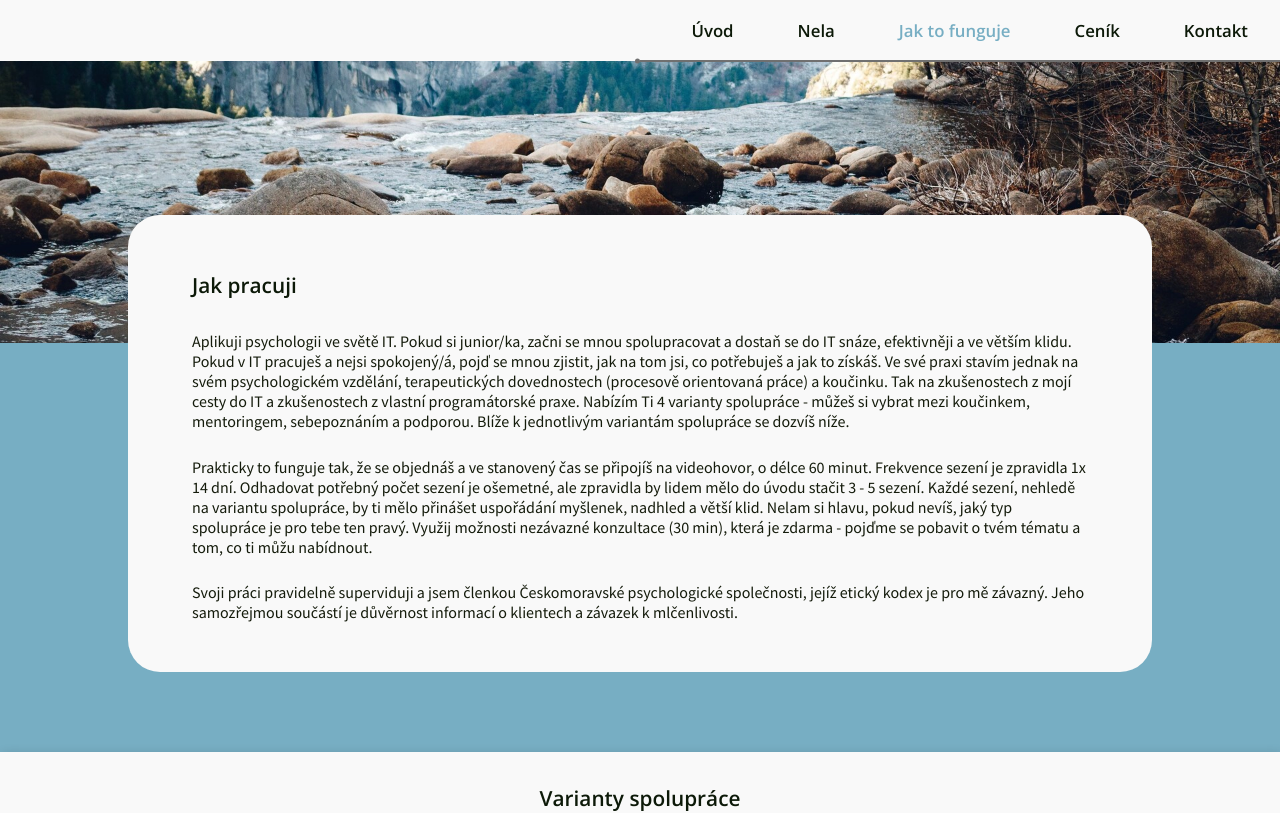
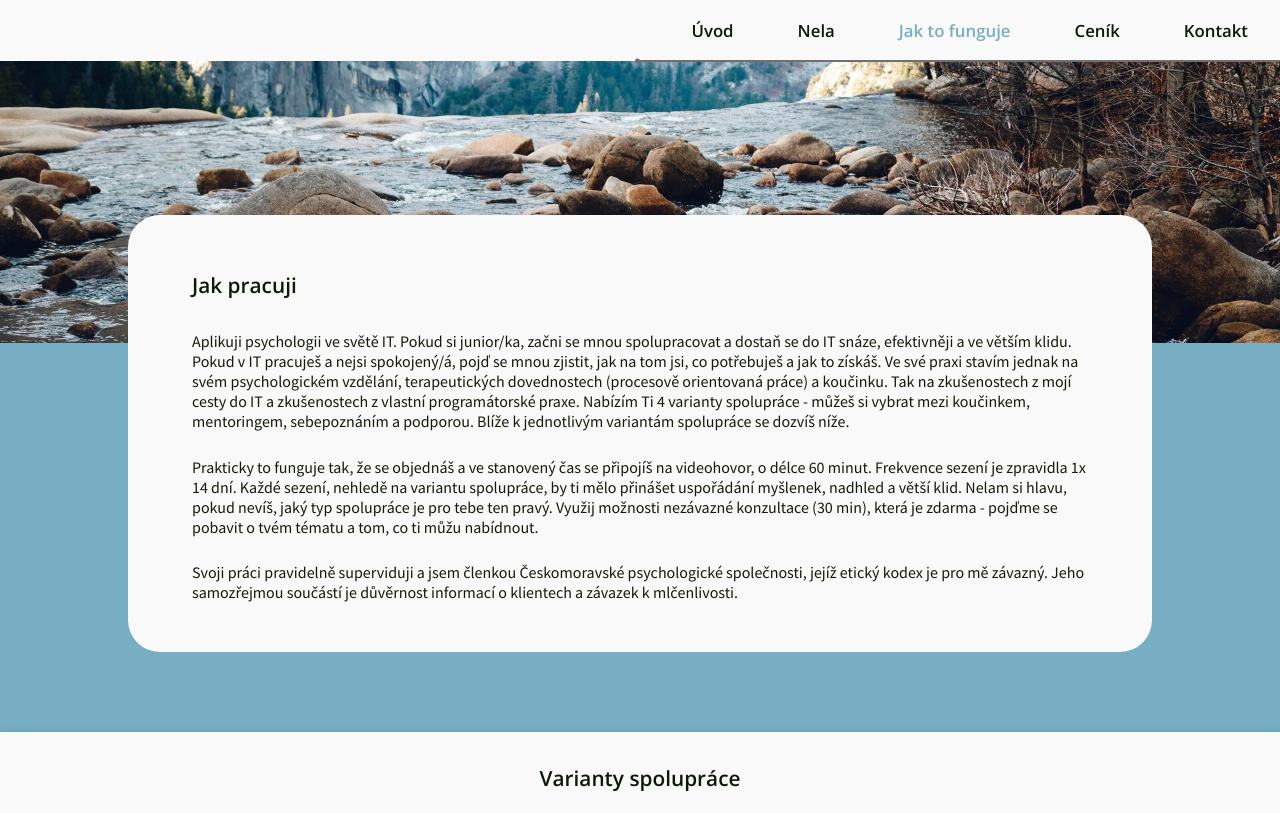
Before and after one commit to NelliaS/personal-webpage, a Next.js app: page /jak-to-funguje in a window 1280 px wide. Shown: the top 813 px of the page. Built offline with nearby package versions, Linux system fonts and the light colour scheme.

Commit message:
change in text

```diff
--- a/src/pages/jak-to-funguje.tsx
+++ b/src/pages/jak-to-funguje.tsx
@@ -30,7 +30,7 @@ const JakToFunguje: NextPage = () => {
              <p>Aplikuji psychologii ve světě IT. Pokud si junior/ka, začni se mnou spolupracovat a dostaň se do IT snáze, efektivněji a ve větším klidu. Pokud v IT pracuješ a nejsi spokojený/á, pojď se mnou zjistit, jak na tom jsi, co potřebuješ a jak to získáš. Ve své praxi stavím jednak na svém psychologickém vzdělání, terapeutických dovednostech (procesově orientovaná práce) a koučinku. Tak na zkušenostech z mojí cesty do IT a zkušenostech z vlastní programátorské praxe. Nabízím Ti 4 varianty spolupráce - můžeš si vybrat mezi koučinkem, mentoringem, sebepoznáním a podporou. Blíže k jednotlivým variantám spolupráce se dozvíš níže.</p>
 
              <p>
-                Prakticky to funguje tak, že se objednáš a ve stanovený čas se připojíš na videohovor, o délce 60 minut. Frekvence sezení je zpravidla 1x 14 dní. Odhadovat potřebný počet sezení je ošemetné, ale zpravidla by lidem mělo do úvodu stačit 3 - 5 sezení. Každé sezení, nehledě na variantu spolupráce, by ti mělo přinášet uspořádání myšlenek, nadhled a větší klid. Nelam si hlavu, pokud nevíš, jaký typ spolupráce je pro tebe ten pravý. Využij možnosti nezávazné konzultace (30 min), která je zdarma - pojďme se pobavit o tvém tématu a tom, co ti můžu nabídnout.
+                Prakticky to funguje tak, že se objednáš a ve stanovený čas se připojíš na videohovor, o délce 60 minut. Frekvence sezení je zpravidla 1x 14 dní. Každé sezení, nehledě na variantu spolupráce, by ti mělo přinášet uspořádání myšlenek, nadhled a větší klid. Nelam si hlavu, pokud nevíš, jaký typ spolupráce je pro tebe ten pravý. Využij možnosti nezávazné konzultace (30 min), která je zdarma - pojďme se pobavit o tvém tématu a tom, co ti můžu nabídnout.
               </p>
              <p>
                Svoji práci pravidelně superviduji a jsem členkou Českomoravské psychologické společnosti, jejíž etický kodex je pro mě závazný. Jeho samozřejmou součástí je důvěrnost informací o klientech a závazek k mlčenlivosti.
```
